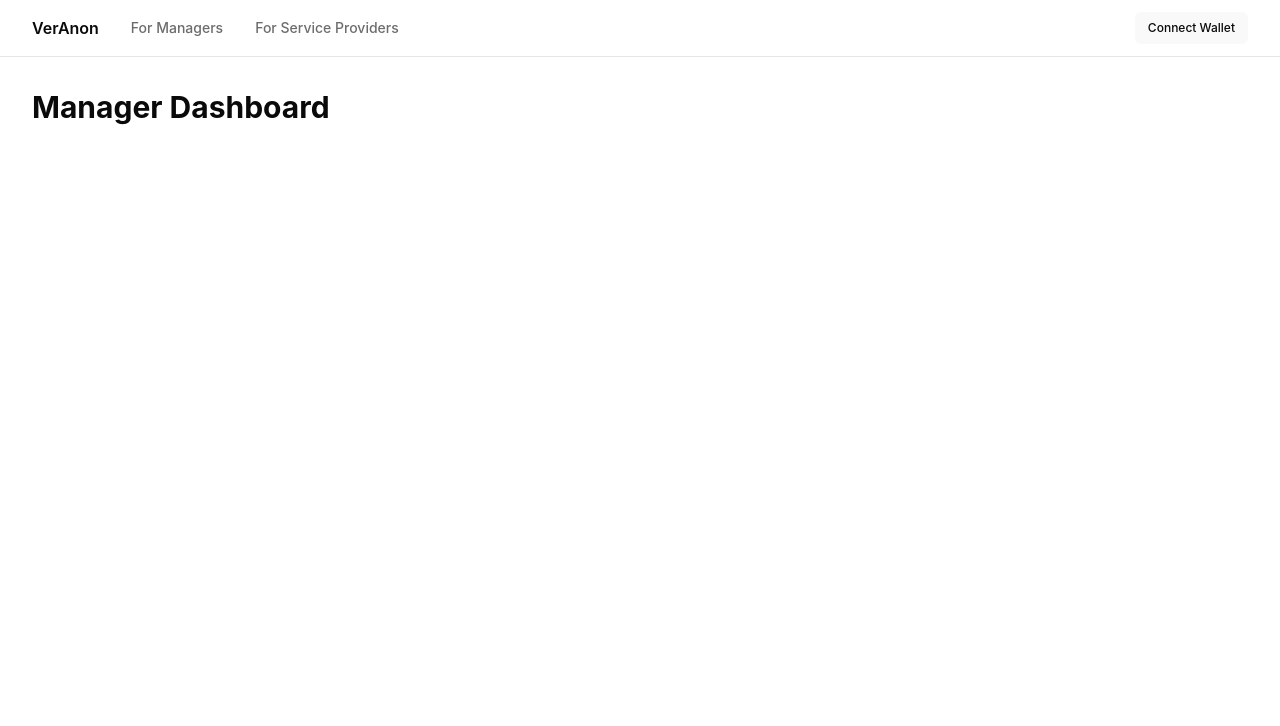
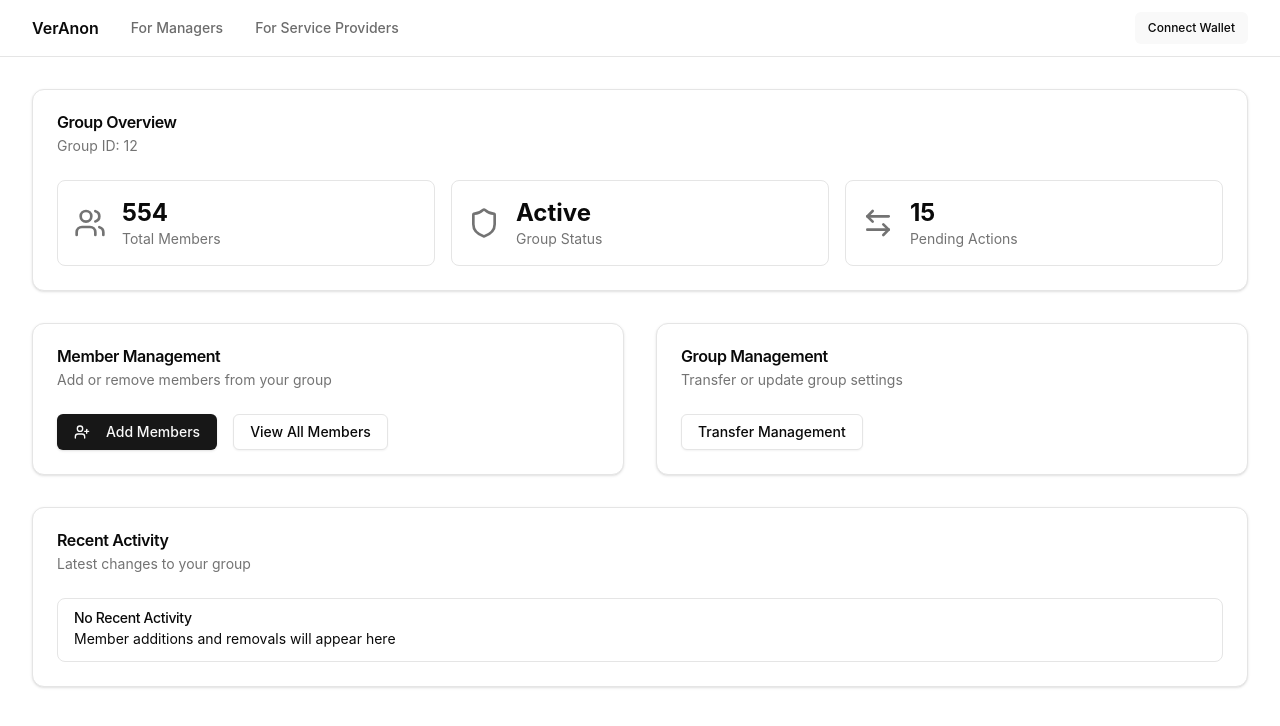
Before and after one commit to decentralized-identity/labs-veranon, a React (Vite) app: page /manager in a window 1280 px wide. Shown: the top 726 px of the page. Built offline with nearby package versions, Linux system fonts and the light colour scheme.

Commit message:
Manager UI added

```diff
--- a/src/components/Manager.tsx
+++ b/src/components/Manager.tsx
@@ -1,8 +1,13 @@
+import { GroupOverview } from "./manager/GroupOverview"
+import { QuickActions } from "./manager/QuickActions"
+import { ActivityFeed } from "./manager/ActivityFeed"
+
 export function Manager() {
   return (
     <div className="max-w-screen-xl mx-auto px-4 sm:px-6 lg:px-8 py-8">
-      <h1 className="text-3xl font-bold mb-6">Manager Dashboard</h1>
-      {/* Manager-specific content will go here */}
+      <GroupOverview />
+      <QuickActions />
+      <ActivityFeed />
     </div>
   )
 }
--- /dev/null
+++ b/src/components/manager/ActivityFeed.tsx
@@ -0,0 +1,21 @@
+import { Alert, AlertDescription, AlertTitle } from "../ui/alert"
+import { Card, CardContent, CardDescription, CardHeader, CardTitle } from "../ui/card"
+
+export function ActivityFeed() {
+  return (
+    <Card>
+      <CardHeader>
+        <CardTitle>Recent Activity</CardTitle>
+        <CardDescription>Latest changes to your group</CardDescription>
+      </CardHeader>
+      <CardContent>
+        <Alert>
+          <AlertTitle>No Recent Activity</AlertTitle>
+          <AlertDescription>
+            Member additions and removals will appear here
+          </AlertDescription>
+        </Alert>
+      </CardContent>
+    </Card>
+  )
+}
--- /dev/null
+++ b/src/components/manager/GroupOverview.tsx
@@ -0,0 +1,40 @@
+import { Card, CardContent, CardDescription, CardHeader, CardTitle } from "../ui/card"
+import { Users, Shield, ArrowLeftRight } from "lucide-react"
+
+export function GroupOverview() {
+  return (
+    <Card className="mb-8">
+      <CardHeader>
+        <CardTitle>Group Overview</CardTitle>
+        <CardDescription>Group ID: 12</CardDescription>
+      </CardHeader>
+      <CardContent>
+        <div className="grid grid-cols-1 md:grid-cols-3 gap-4">
+          <div className="flex items-center gap-4 p-4 border rounded-lg">
+            <Users className="h-8 w-8 text-muted-foreground" />
+            <div>
+              <p className="text-2xl font-bold">554</p>
+              <p className="text-sm text-muted-foreground">Total Members</p>
+            </div>
+          </div>
+
+          <div className="flex items-center gap-4 p-4 border rounded-lg">
+            <Shield className="h-8 w-8 text-muted-foreground" />
+            <div>
+              <p className="text-2xl font-bold">Active</p>
+              <p className="text-sm text-muted-foreground">Group Status</p>
+            </div>
+          </div>
+
+          <div className="flex items-center gap-4 p-4 border rounded-lg">
+            <ArrowLeftRight className="h-8 w-8 text-muted-foreground" />
+            <div>
+              <p className="text-2xl font-bold">15</p>
+              <p className="text-sm text-muted-foreground">Pending Actions</p>
+            </div>
+          </div>
+        </div>
+      </CardContent>
+    </Card>
+  )
+}
--- /dev/null
+++ b/src/components/manager/QuickActions.tsx
@@ -0,0 +1,33 @@
+import { Button } from "../ui/button"
+import { Card, CardContent, CardDescription, CardHeader, CardTitle } from "../ui/card"
+import { UserPlus } from "lucide-react"
+
+export function QuickActions() {
+  return (
+    <div className="grid grid-cols-1 md:grid-cols-2 gap-8 mb-8">
+      <Card>
+        <CardHeader>
+          <CardTitle>Member Management</CardTitle>
+          <CardDescription>Add or remove members from your group</CardDescription>
+        </CardHeader>
+        <CardContent className="flex gap-4">
+          <Button>
+            <UserPlus className="mr-2 h-4 w-4" />
+            Add Members
+          </Button>
+          <Button variant="outline">View All Members</Button>
+        </CardContent>
+      </Card>
+
+      <Card>
+        <CardHeader>
+          <CardTitle>Group Management</CardTitle>
+          <CardDescription>Transfer or update group settings</CardDescription>
+        </CardHeader>
+        <CardContent>
+          <Button variant="outline">Transfer Management</Button>
+        </CardContent>
+      </Card>
+    </div>
+  )
+}
```
